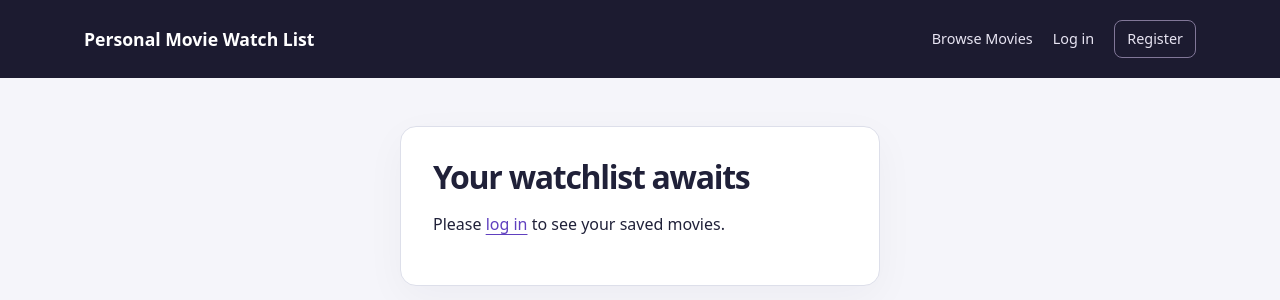
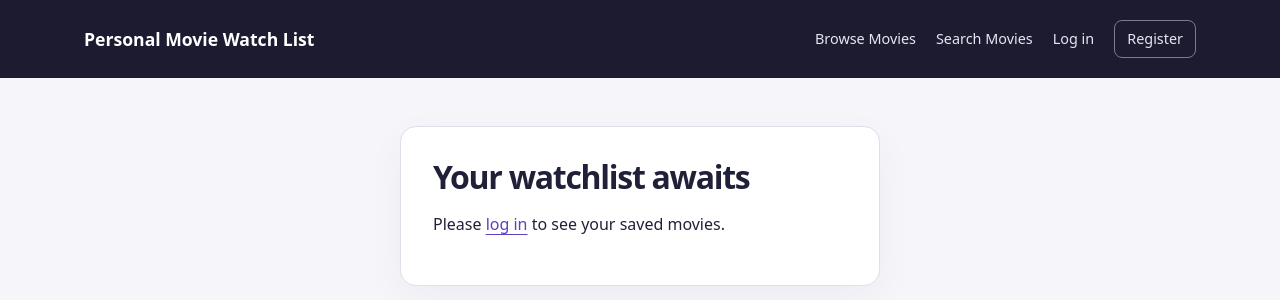
Before and after one commit to CS4300-CS5300-FA26/team-4, a Django app: page /accounts/ in a window 1280 px wide. Shown: the top 300 px of the page. Run offline with Django 5.2, Linux system fonts and the light colour scheme.

Commit message:
Add search movies link to navigation

```diff
--- a/movies/templates/base.html
+++ b/movies/templates/base.html
@@ -23,6 +23,7 @@
 
             <div class="nav-links">
                 <a href="{% url 'movie_list' %}">Browse Movies</a>
+                <a href="{% url 'movie_search' %}">Search Movies</a>
 
                 {% if user.is_authenticated %}
                     <a href="{% url 'home' %}">My Watchlist</a>
```
